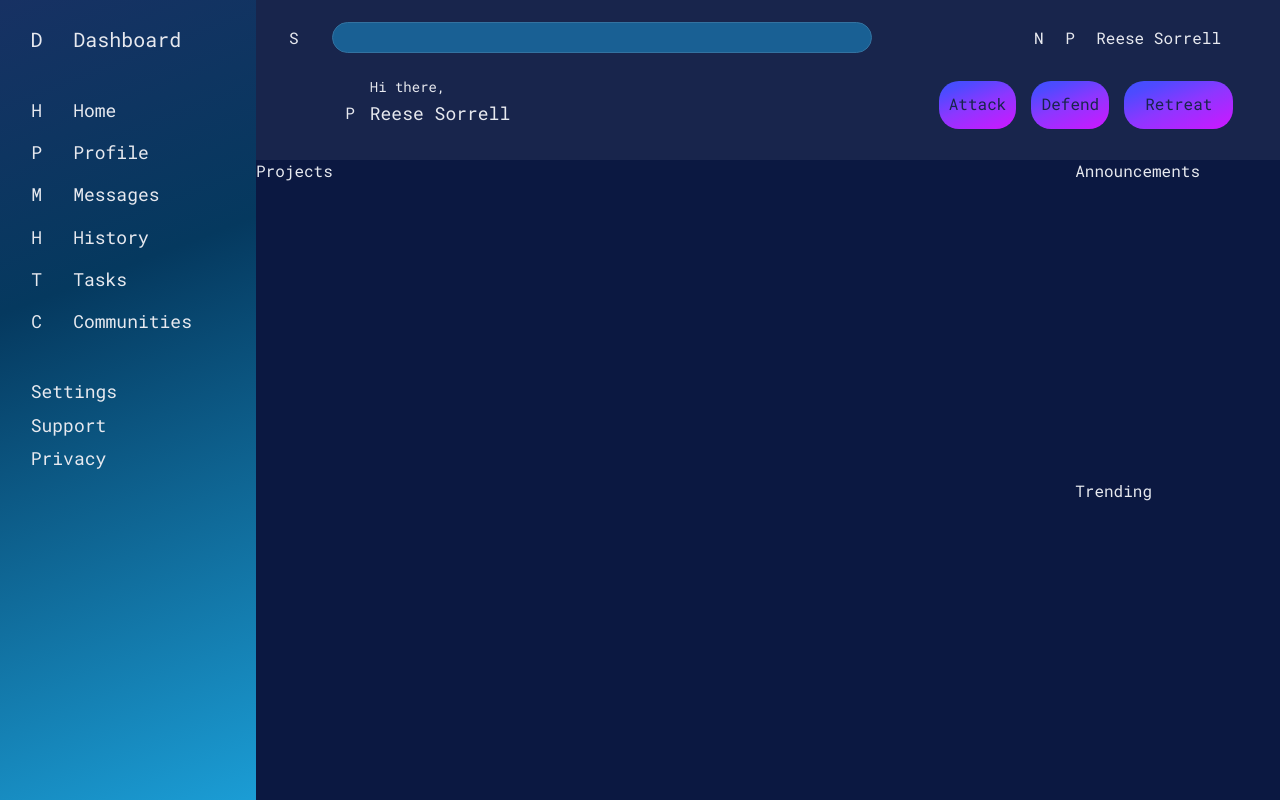
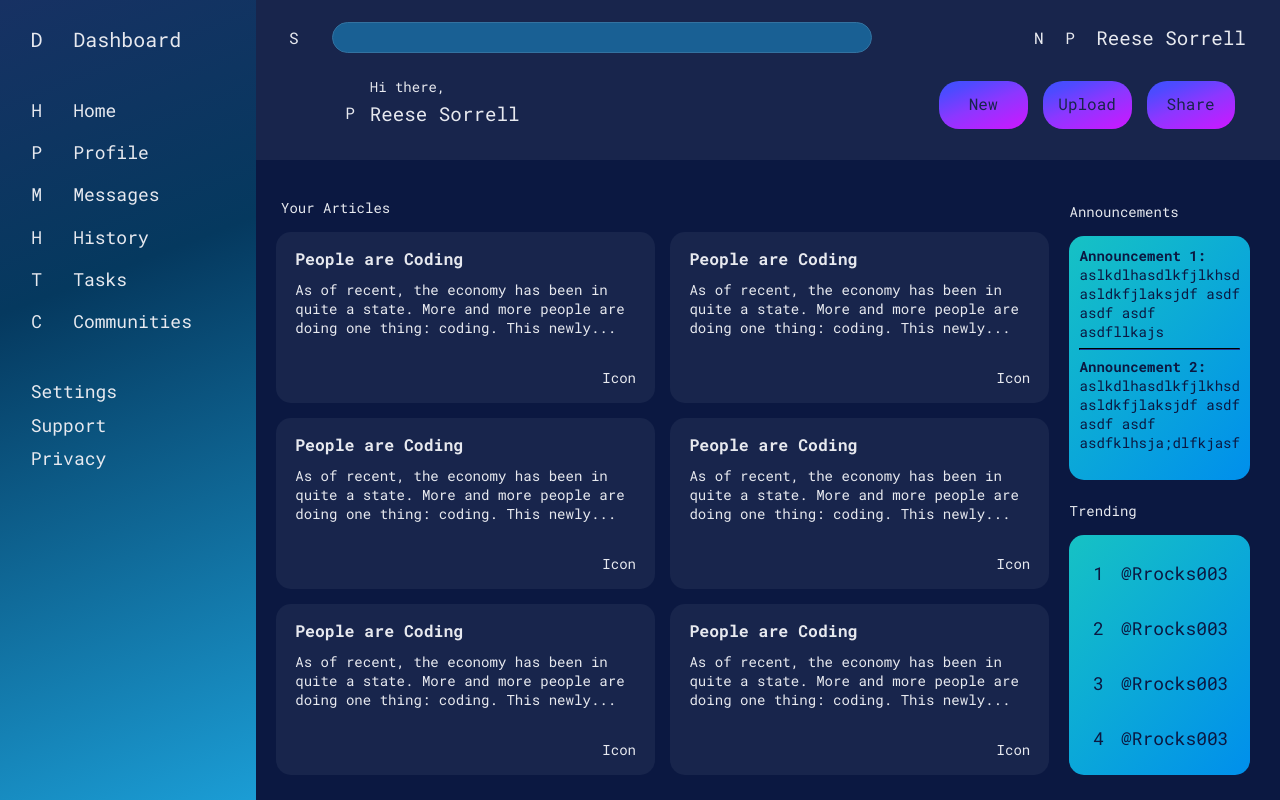
Before and after one commit to reesesorrell/admin-dashboard, a plain HTML site: page index.html in a window 1280 px wide. Drawn offline with Linux system fonts and the light colour scheme.

Commit message:
Add content elements, format, and styling
Add fake content. Format articles, announcements, and trending
 with grid. Add style to elements. Enable resizing of page.

```diff
--- a/index.html
+++ b/index.html
@@ -52,15 +52,98 @@
             <div class="name-2">Reese Sorrell</div>
         </div>
         <div class="actions">
-            <button class="attack">Attack</button>
-            <button class="defend">Defend</button>
-            <button class="retreat">Retreat</button>
+            <button class="new">New</button>
+            <button class="upload">Upload</button>
+            <button class="share">Share</button>
         </div>
     </div>
     <div class="content">
-        <div class="projects">Projects</div>
-        <div class="announcements">Announcements</div>
-        <div class="trending">Trending</div>
+        <div class="projects">
+            <div class="projects-title">Your Articles</div>
+            <div class="project">
+                <h3>People are Coding</h3>
+                <p>
+                    As of recent, the economy has been in quite a state.
+                    More and more people are doing one thing: coding.
+                    This newly...
+                </p>
+                <div class="article-icon">Icon</div>
+            </div>
+            <div class="project">
+                <h3>People are Coding</h3>
+                <p>
+                    As of recent, the economy has been in quite a state.
+                    More and more people are doing one thing: coding.
+                    This newly...
+                </p>
+                <div class="article-icon">Icon</div>
+            </div>
+            <div class="project">
+                <h3>People are Coding</h3>
+                <p>
+                    As of recent, the economy has been in quite a state.
+                    More and more people are doing one thing: coding.
+                    This newly...
+                </p>
+                <div class="article-icon">Icon</div>
+            </div>
+            <div class="project">
+                <h3>People are Coding</h3>
+                <p>
+                    As of recent, the economy has been in quite a state.
+                    More and more people are doing one thing: coding.
+                    This newly...
+                </p>
+                <div class="article-icon">Icon</div>
+            </div>
+            <div class="project">
+                <h3>People are Coding</h3>
+                <p>
+                    As of recent, the economy has been in quite a state.
+                    More and more people are doing one thing: coding.
+                    This newly...
+                </p>
+                <div class="article-icon">Icon</div>
+            </div>
+            <div class="project">
+                <h3>People are Coding</h3>
+                <p>
+                    As of recent, the economy has been in quite a state.
+                    More and more people are doing one thing: coding.
+                    This newly...
+                </p>
+                <div class="article-icon">Icon</div>
+            </div>
+        </div>
+        <div class="announcements">
+            <div class="announcements-title">Announcements</div>
+            <div class="announcement">
+                <div>
+                    <b>Announcement 1:</b> aslkdlhasdlkfjlkhsd
+                    asldkfjlaksjdf asdf asdf asdf
+                    asdfllkajs
+                </div>
+                <hr>
+                <div>
+                    <b>Announcement 2:</b> aslkdlhasdlkfjlkhsd
+                    asldkfjlaksjdf asdf asdf asdf
+                    asdfklhsja;dlfkjasf
+                </div>
+            </div>
+        </div>
+        <div class="trending">
+            <div class="trending-title">Trending</div>
+            <div class="trending-section">
+                <div class="trending-icon">1</div>
+                <div class="trending-user">@Rrocks003</div>
+                <div class="trending-icon">2</div>
+                <div class="trending-user">@Rrocks003</div>
+                <div class="trending-icon">3</div>
+                <div class="trending-user">@Rrocks003</div>
+                <div class="trending-icon">4</div>
+                <div class="trending-user">@Rrocks003</div>
+            </div>
+        </div>
     </div>
 </body>
 </html>
--- a/style.css
+++ b/style.css
@@ -7,6 +7,16 @@ body {
     display: grid;
     grid-template-columns: 1fr 4fr;
     grid-template-rows: 1fr 4fr;
+}
+
+h3, p {
+    margin: 0;
+}
+
+hr {
+    color: #0b1841;
+    border-color: #0b1841;
+    border-width: .5px;
 }
 
 button,
@@ -102,6 +112,7 @@ textarea {
 
 .name {
     margin-top: 10px;
+    font-size: min(2.5vh, 1.5vw);
 }
 
 .welcome {
@@ -116,7 +127,7 @@ textarea {
 }
 
 .name-2 {
-    font-size: 18px;
+    font-size: min(2.5vh, 1.5vw);
     margin-top: 5px;
     align-self: flex-start;
 }
@@ -130,7 +141,7 @@ textarea {
 
 .actions {
     display: grid;
-    grid-template-columns: 1fr 1fr 2fr;
+    grid-template-columns: 1fr 1fr 1.5fr;
     gap: 15px;
     align-items: center;
 }
@@ -145,8 +156,8 @@ textarea {
     color: #18254c;
 }
 
-.retreat {
-    width: 70%;
+.share {
+    width: 66%;
     border-radius: 25px;
 }
 
@@ -159,4 +170,80 @@ textarea {
 
 .projects {
     grid-row: 1/3;
+    display: grid;
+    grid-template-rows: 1fr 3fr 3fr 3fr;
+    grid-template-columns: 1fr 1fr;
+    gap: 15px;
+    padding-left: 20px;
+    padding-right: 20px;
+    padding-bottom: 25px;
 }
+
+.projects-title {
+    grid-column: 1/3;
+    align-self: end;
+    font-size: 14px;
+    margin-left: 5px;
+}
+
+.project {
+    padding: 2vh 1.5vw;
+    background-color: #18254c;
+    border-radius: 15px;
+    font-size: min(1.1vw, 3vh);
+    display: grid;
+    grid-template-rows: 1fr 3fr .5fr;
+    gap: 3px
+}
+
+.article-icon {
+    justify-self: end;
+}
+
+.announcements {
+    display: grid;
+    grid-template-rows: 1fr 4fr;
+    gap: 15px;
+    padding-right: 30px;
+}
+
+.announcement {
+    background: rgb(22,194,196);
+    background: linear-gradient(132deg, rgba(22,194,196,1) 0%, rgba(0,143,236,1) 100%);
+    border-radius: 15px;
+    font-size: min(1.1vw, 3vh);
+    color: #0b1841;
+    padding: 10px;
+}
+
+.announcements-title {
+    font-size: 14px;
+    align-self: end;
+}
+
+.trending {
+    display: grid;
+    grid-template-rows: 1fr 6fr;
+    gap: 15px;
+    padding-right: 30px;
+    padding-bottom: 25px;
+}
+
+.trending-title {
+    align-self: end;
+    font-size: 14px;
+}
+
+.trending-section {
+    padding: 10px 18px 10px 10px;
+    color: #0b1841;
+    background: rgb(22,194,196);
+    background: linear-gradient(132deg, rgba(22,194,196,1) 0%, rgba(0,143,236,1) 100%);
+    border-radius: 15px;
+    display: grid;
+    grid-template-columns: 1fr 3fr;
+    grid-template-rows: repeat(4, 1fr);
+    align-items: center;
+    justify-items: center;
+    font-size: min(1.4vw, 3.5vh);;
+}
```
